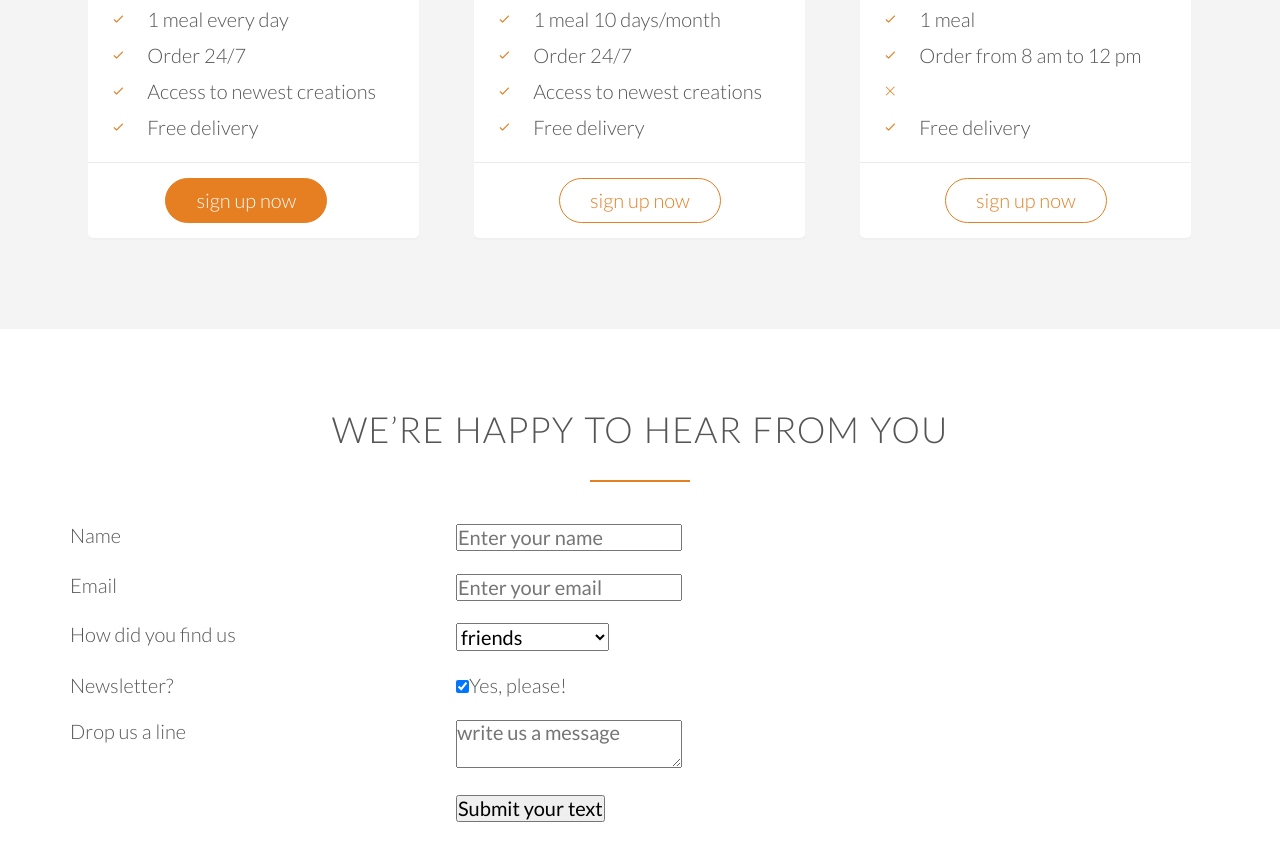
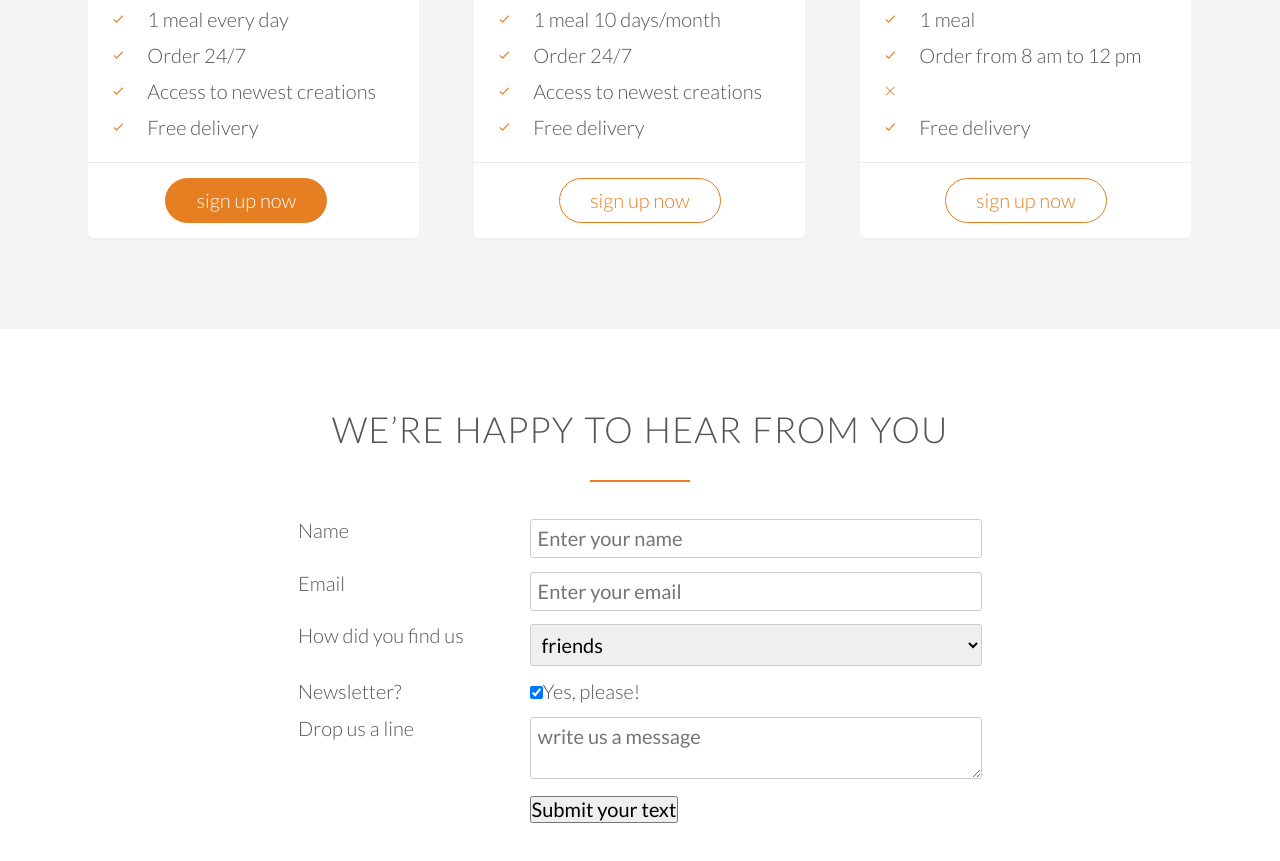
Before and after one commit to Geoelycom/Omnifoood-restuarant, a plain HTML site: page index.html in a window 1280 px wide. Shown: the part 4271-5132 px from the top of the page. Drawn offline with Linux system fonts and the light colour scheme; files whose address does not match are found by name.

Commit message:
styling the form section

```diff
--- a/resources /css/style.css
+++ b/resources /css/style.css
@@ -433,3 +433,21 @@ cite img {
 .plan-box ul li {
     padding: 5px 0;
 }
+
+
+/* --- Section- forms ----*/
+
+.contact-form {
+    width: 60%;
+    margin: 0 auto;
+}
+
+input[type=text],
+input[type=email],
+select,
+textarea {
+    width: 100%;
+    padding: 7px;
+    border-radius: 3px;
+    border: 1px solid #ccc
+}
```
